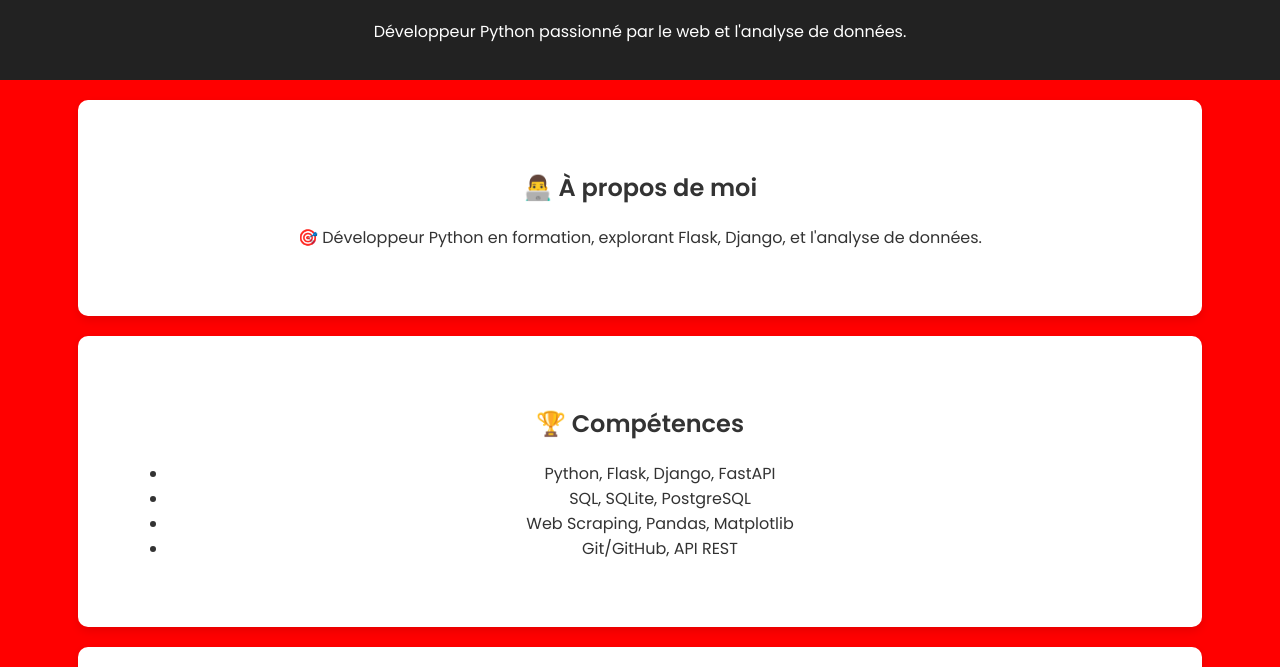
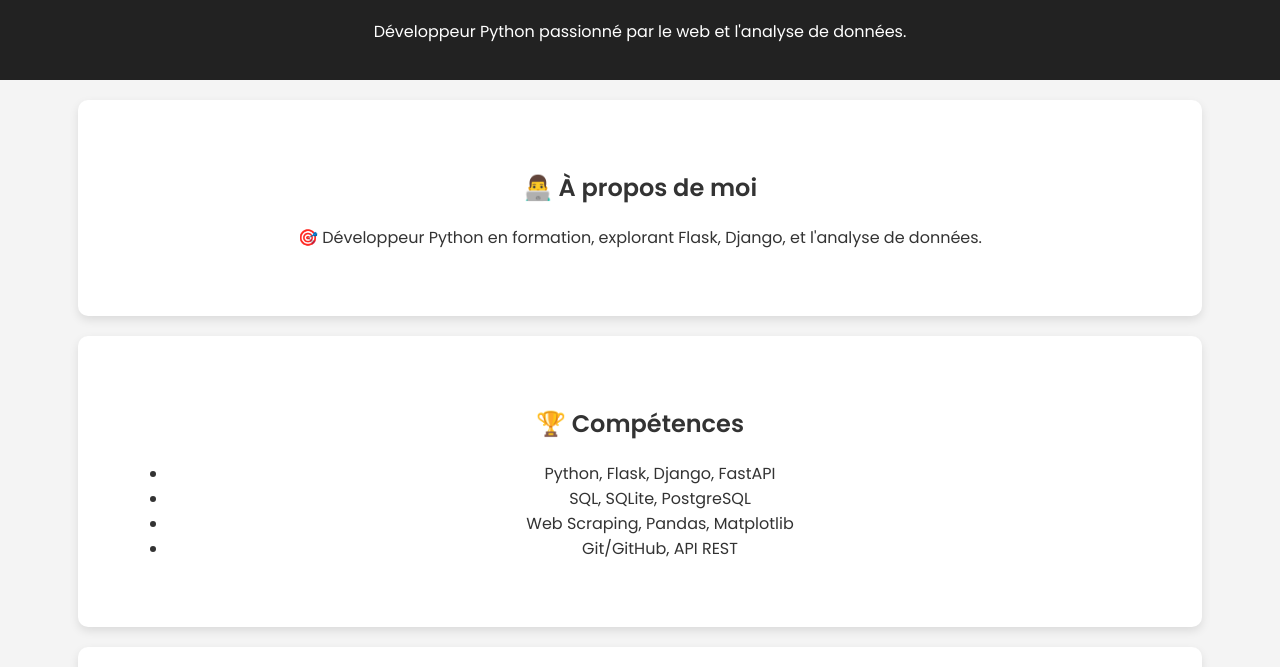
Before and after one commit to Nono3428/portofolio-python.github.io, a plain HTML site: page index.html in a window 1280 px wide. Shown: the part 133-800 px from the top of the page. Drawn offline with Linux system fonts and the light colour scheme; a script that the page names is missing.

Commit message:
test encore

```diff
--- a/index.html
+++ b/index.html
@@ -9,9 +9,6 @@
     <link href="https://fonts.googleapis.com/css2?family=Poppins:wght@300;400;600&display=swap" rel="stylesheet">
 </head>
 <body>
-    <style>
-        body { background: red !important; }
-    </style>
     <header>
         <nav>
             <ul>
```
